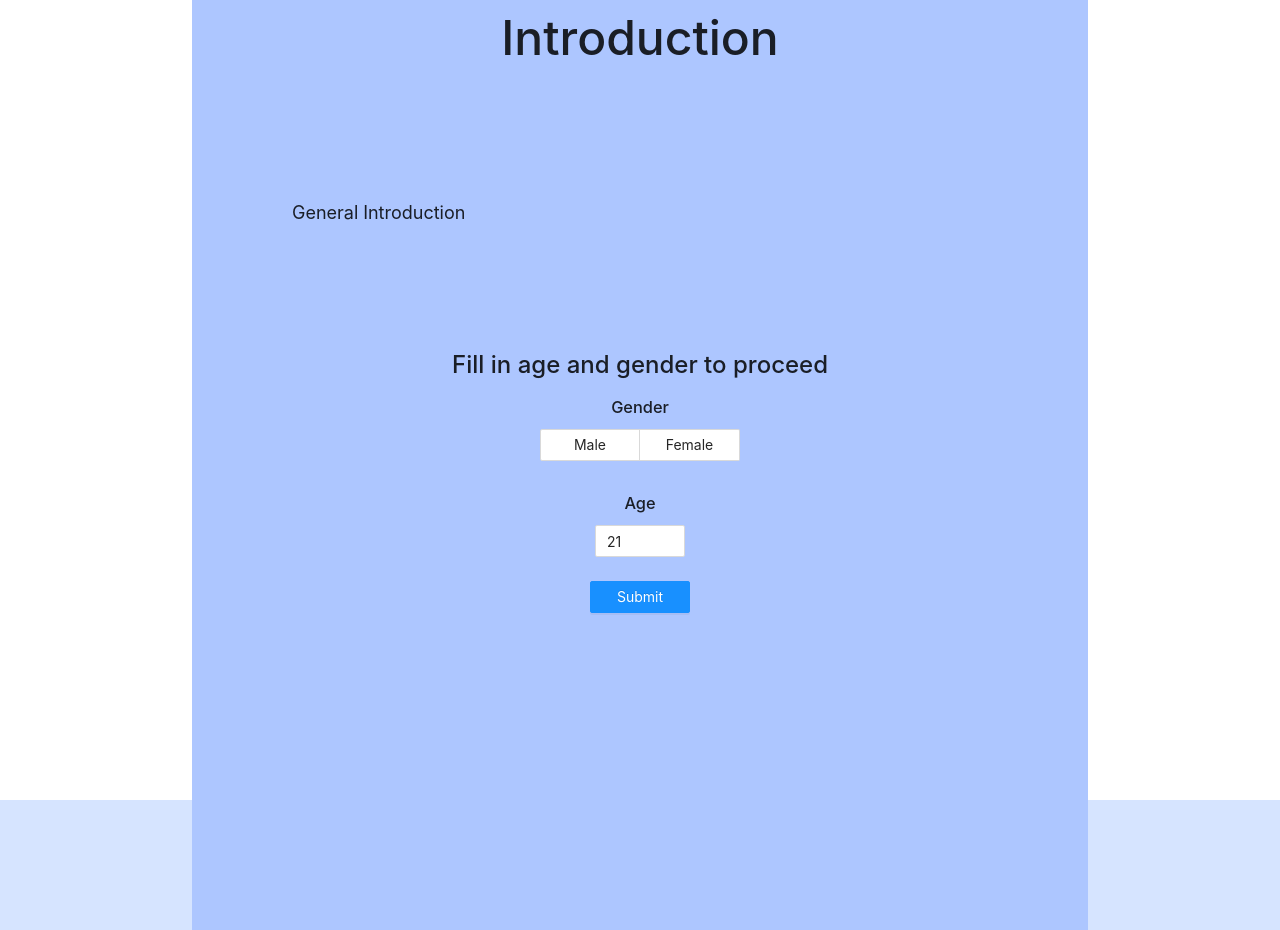
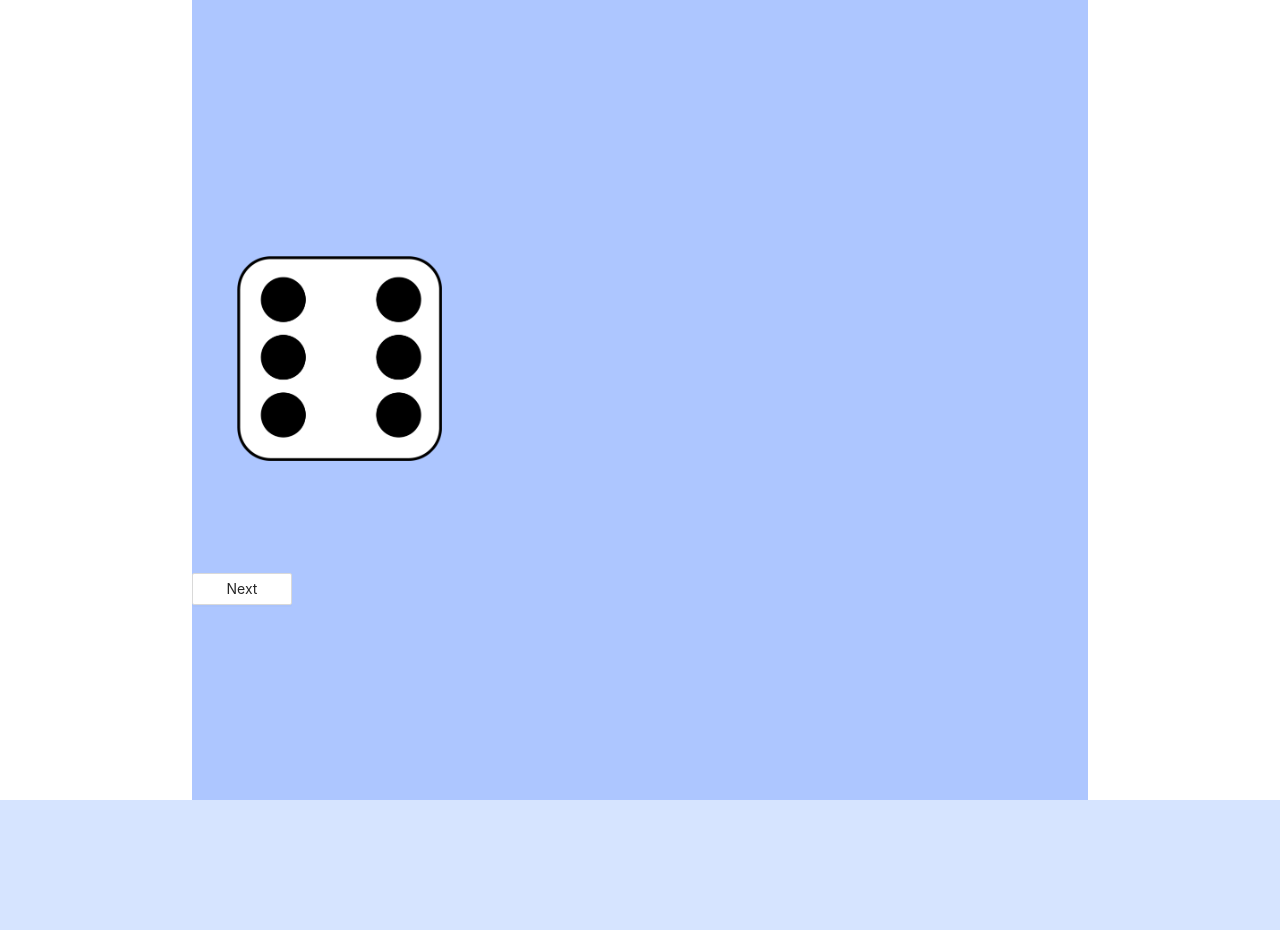
Before and after one commit to roskeys/PsychologyResearchProject, a React (Create React App) app in the folder client/: page / in a window 1280 px wide. After the commit the page ends 800 px from the top, so only its background shows below. Built offline with nearby package versions, Linux system fonts and the light colour scheme.

Commit message:
Changed the experiment file and make it customizable. # TODO change the css styles

```diff
--- a/client/src/App.css
+++ b/client/src/App.css
@@ -9,7 +9,8 @@ html, body, #fullheight{
 }
 
 .outer-background {
-  min-height: 930px;
+  min-height: 800px;
+  padding-top: 20%;
   margin: 0 auto;
   background-color: #adc6ff;
   width: 70%;
--- a/client/src/App.js
+++ b/client/src/App.js
@@ -1,8 +1,10 @@
 import React, {useState} from "react";
 import Welcome from './pages/welcome';
+import Exp from "./pages/experiment";
 import 'antd/dist/antd.css';
 import './App.css';
 import Cup from "./pages/cup";
+import number6 from "./image/number6.png";
 import Introduction from "./pages/introduction";
 import Thank from "./pages/thanks";
 import {experiment1_intro, experiment2_intro, experiment3_intro} from "./introductions";
@@ -22,8 +24,10 @@ function App() {
     }
 
     const stages = {
-        0: <Welcome afterSubmit={nextStage}/>,
-        1: <Introduction num="1" message={experiment1_intro} nextStage={nextStage}/>,
+        0: <Exp path={number6} left={true} nextStage={nextStage}/>,
+        1: <Exp path={number6} left={false} nextStage={nextStage}/>,
+        3: <Welcome afterSubmit={nextStage}/>,
+        4: <Introduction num="1" message={experiment1_intro} nextStage={nextStage}/>,
         5: <Cup initialPos={0} nextStage={nextStage}/>,
         35: <Introduction num="2" message={experiment2_intro} nextStage={nextStage}/>,
         55: <Introduction num="3" message={experiment3_intro} nextStage={nextStage}/>,
--- a/client/src/pages/experiment.js
+++ b/client/src/pages/experiment.js
@@ -1,23 +1,58 @@
 import React from 'react';
-import ReactDOM from 'react-dom';
 import 'antd/dist/antd.css';
-// import './index.css';
-import { Image } from 'antd';
-import { Button } from 'antd';
+import {Image} from 'antd';
+import {Button} from 'antd';
+import "../App.css";
 
 function Exp(props) {
+    let left = props.left ? "1" : "0";
+    let right = !props.left ? "1" : "0";
     return (
-    <div className = "Exp">
-        <Image
+        <div className="outer-background">
+            <img
+                src={props.path}
+                style={{
+                    width: "40%",
+                    height: "40%",
+                    minWidth: "50px",
+                    minHeight: "50px",
+                    maxWidth: "250px",
+                    maxHeight: "250px",
+                    opacity: left,
+                    paddingLeft: "5%",
+                    float: "left"
+                }}
+                alt={props.path}
+            />
+            <br/>
+            <img
                 width={200}
+                height={200}
                 src={props.path}
+                style={{
+                    width: "40%",
+                    height: "40%",
+                    minWidth: "50px",
+                    minHeight: "50px",
+                    maxWidth: "250px",
+                    maxHeight: "250px",
+                    opacity: right,
+                    paddingRight: "5%",
+                    float: "right"
+                }}
             />
-        <Button>
+            <div style={{
+                display: "block",
+                clear: "both",
+                paddingTop: "10%"
+            }}/>
+            <Button
+                className="submit-button"
+                onClick={props.nextStage}>
                 Next
             </Button>
         </div>
     );
 }
 
-// ReactDOM.render(<ImageDemo />, mountNode);
 export default Exp;
```
Lines whose indentation alone changed are shown as unchanged.
